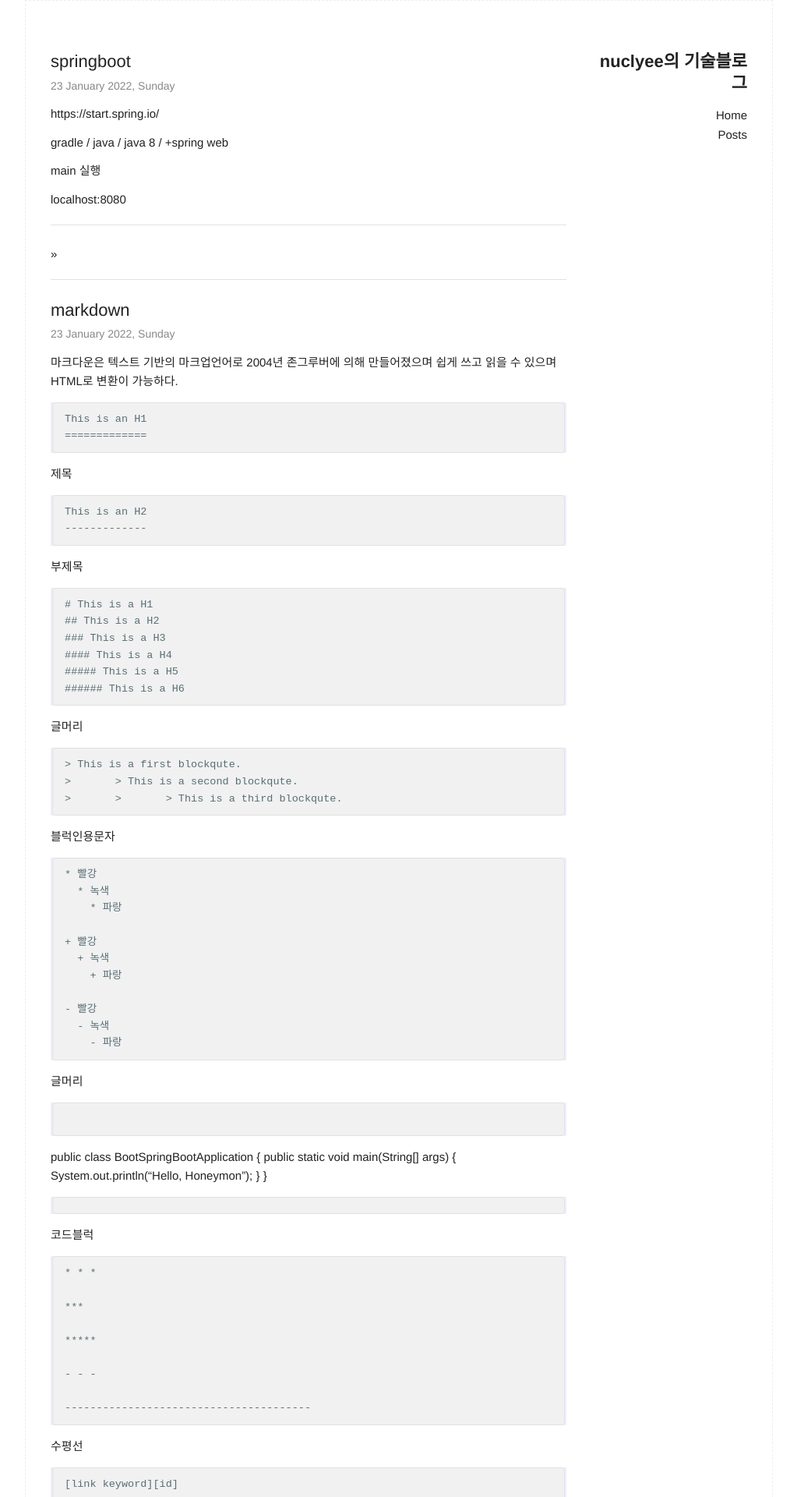
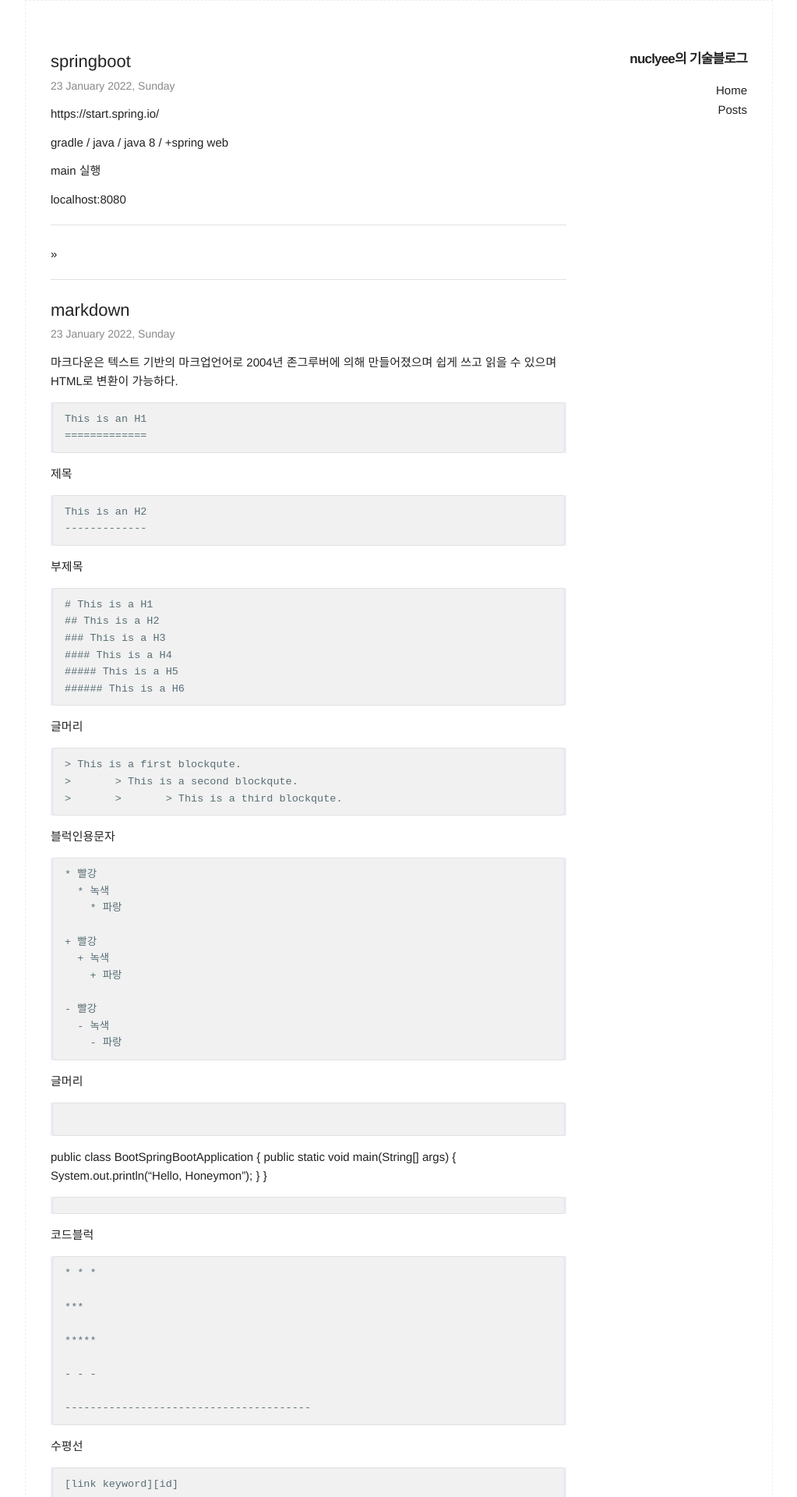
Before and after one commit to nuclyee/nuclyee.github.io, a Jekyll site: the page built from index.html, in a window 1280 px wide. Shown: the top 1920 px of the page at 78% size, without its empty margins (128-1151 px from the left). Built offline with Jekyll 4.4.1, drawn with Linux system fonts in a browser that asks for light colours.

Commit message:
change title

```diff
--- a/_includes/header.html
+++ b/_includes/header.html
@@ -1,6 +1,6 @@
 <header class="site-header">
 
-  <h2 class="logo"><a href="{{ site.baseurl }}/">{{ site.title }}</a></h2>
+  <h4 class="logo"><a href="{{ site.baseurl }}/">{{ site.title }}</a></h2>
 
   <div class="nav">
 
```
